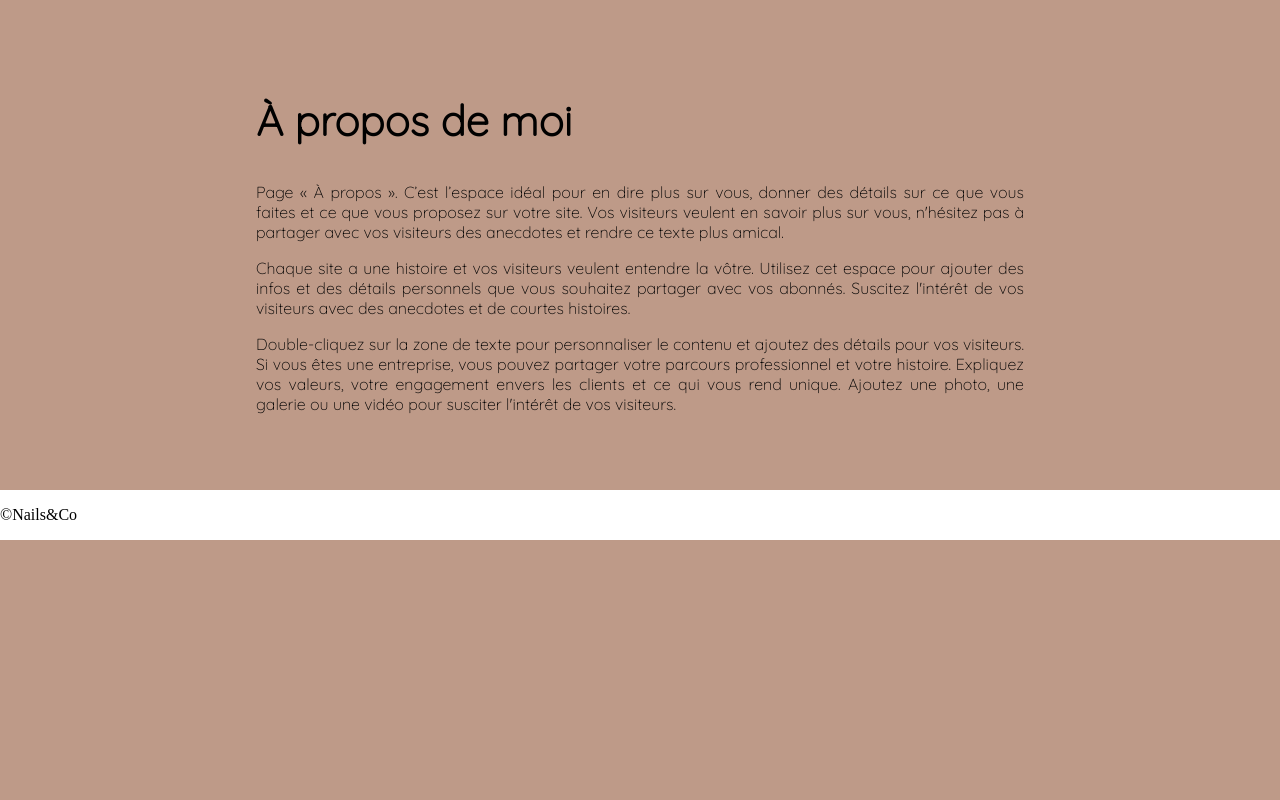
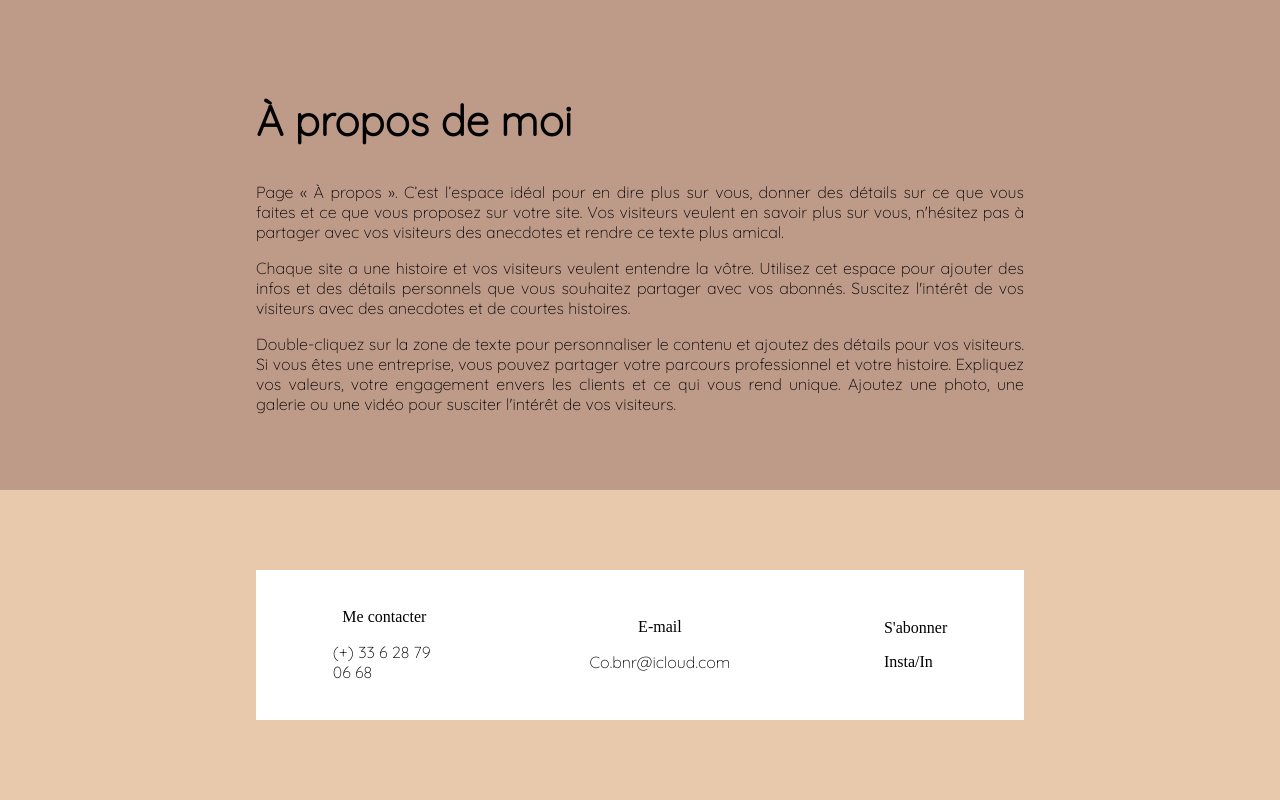
Before and after one commit to Gilaway/NailsandCo, a Node server app: page / in a window 1280 px wide; the page is wider, and only the part inside the window is pictured. Shown: the part 771-1571 px from the top of that part. Before the commit the page ends 1311 px from the top of that part, so only its background shows below. Run offline with Node 20, Linux system fonts and the light colour scheme; some web fonts are replaced.

Commit message:
Completed the footer and created the prestations page

```diff
--- a/public/css/style.css
+++ b/public/css/style.css
@@ -75,3 +75,36 @@ body {
     margin: 0 20%;
     text-align: justify;
 }
+
+                        /*----------FOOTER----------*/
+
+.footer {
+    background-color: #E8C9AC;
+    margin: 0;
+    padding: 80px 0;
+}
+
+.contact {
+    background-color: white;
+    display: flex;
+    justify-content: space-between;
+    align-items: center;
+    width: 60%;
+    height: 150px;
+    margin: 0 auto;
+
+}
+
+.contact_title {
+    display: flex;
+    justify-content: center;
+}
+
+.number, .email {
+    font-family: 'Quicksand', sans-serif;
+}
+
+.phone, .mail, .socials {
+    margin: 0 10%;
+    justify-content: center;
+}
--- a/views/partials/footer.ejs
+++ b/views/partials/footer.ejs
@@ -1,4 +1,21 @@
 </body>
-<p>©Nails&Co</p>
+<div class="footer">
+    <div class="bck_img_footer">
+        <div class="contact">
+            <div class="phone">
+                <p class="contact_title">Me contacter</p>
+                <p class="number">(+) 33 6 28 79 06 68</p>
+            </div>
+            <div class="mail">
+                <p class="contact_title">E-mail</p>
+                <p class="email">Co.bnr@icloud.com</p>
+            </div>
 
+            <div class="socials">
+                <p class="contact_title">S'abonner</p>
+                <p>Insta/In</p>
+            </div>
+        </div>
+    </div>
+</div>
 </html>
--- /dev/null
+++ b/views/prestations.ejs
@@ -0,0 +1,2 @@
+<%-include("partials/header")-%>
+<%-include("partials/navbar")-%>
```
Also changed, not shown: public/fonts/FuturaLight.otf (added).
